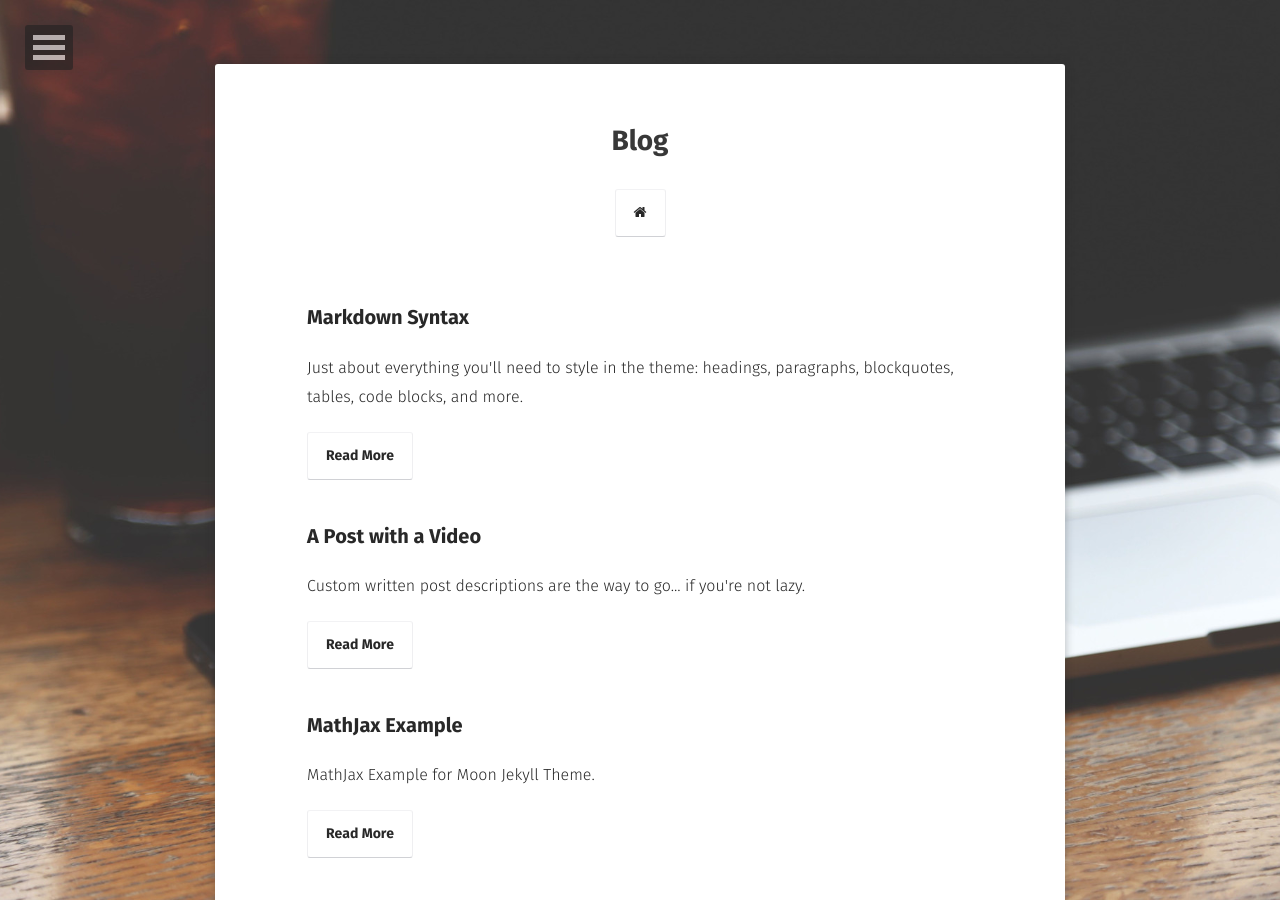
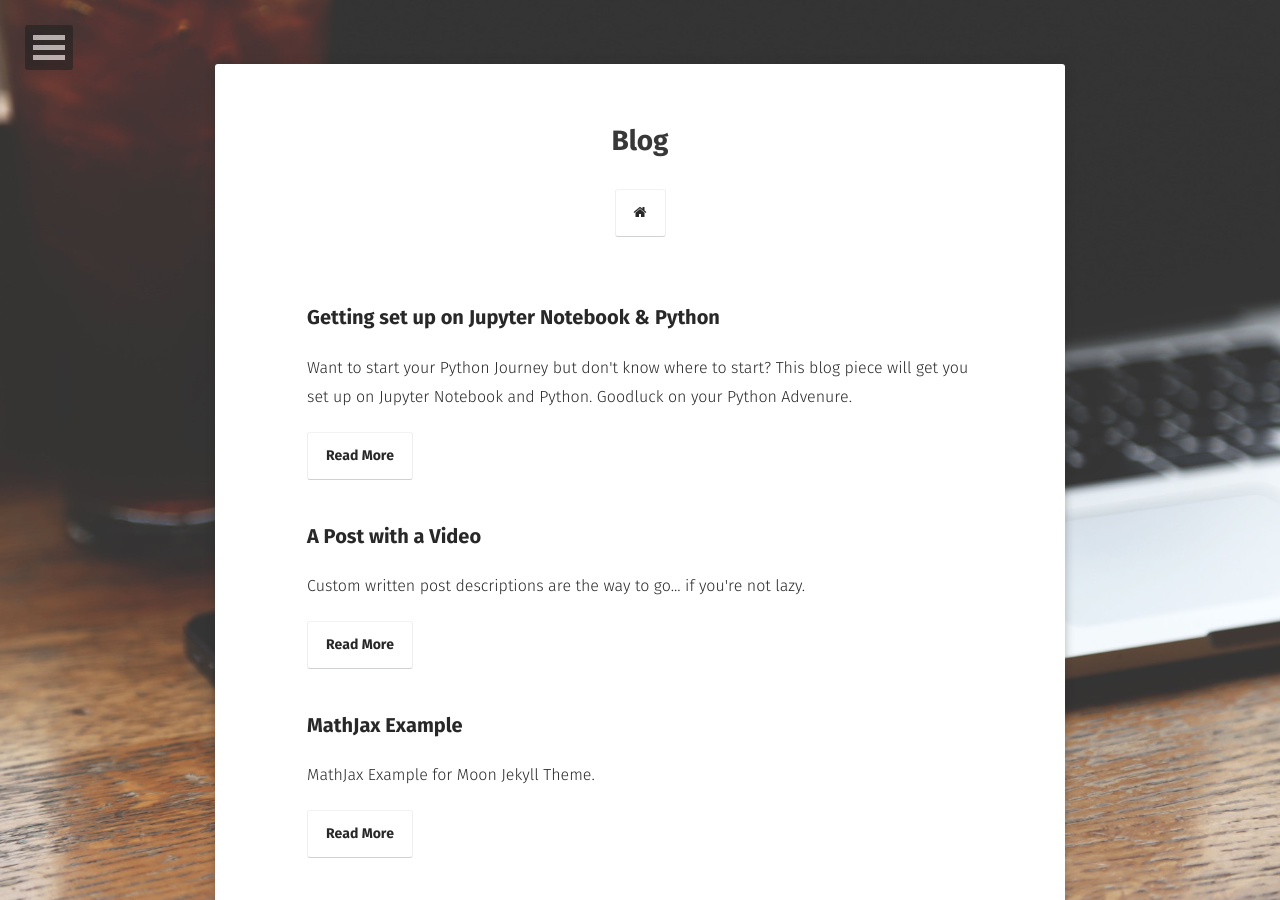
Before and after one commit to niall-anthony-mcnulty/niall-anthony-mcnulty.github.io, a Jekyll site: the page built from posts/index.md, in a window 1280 px wide and 900 px high. Built offline with Jekyll 4.4.1, drawn with Linux system fonts in a browser that asks for light colours; some web fonts are replaced; part of the change alters nothing that is shown.

Commit message:
Update 2016-03-20-markdown-syntax.md

```diff
--- a/_posts/2016-03-20-markdown-syntax.md
+++ b/_posts/2016-03-20-markdown-syntax.md
@@ -1,8 +1,8 @@
 ---
 layout: post
-title:  "Markdown Syntax"
+title:  "Getting set up on Jupyter Notebook & Python"
 date:   2016-03-15
-excerpt: "Just about everything you'll need to style in the theme: headings, paragraphs, blockquotes, tables, code blocks, and more."
+excerpt: "Want to start your Python Journey but don't know where to start? This blog piece will get you set up on Jupyter Notebook and Python. Goodluck on your Python Advenure."
 tag:
 - markdown
 - syntax
@@ -14,32 +14,21 @@ comments: true
 
 ## HTML Elements
 
-Below is just about everything you'll need to style in the theme. Check the source code to see the many embedded elements within paragraphs.
+How do I Start Writing Code?? Getting Set up on Jupyter Notebook
 
-# Heading 1
-
-## Heading 2
-
-### Heading 3
-
-#### Heading 4
-
-##### Heading 5
-
-###### Heading 6
+# Helping noobs get set up in 10 minutes so they can start their Python adventure…
 
 ### Body text
 
-Lorem ipsum dolor sit amet, test link adipiscing elit. **This is strong**. Nullam dignissim convallis est. Quisque aliquam.
+Hello everybody! I hope you are all happy and healthy. If you have found yourself reading this article, it is probably for one of two reasons.
+You want to learn how to write Python but just don’t know how to get started.
+You stumbled upon this article, and now you’re thinking to close the tab as this holds no interest over you. But slowly… I’m starting to pique your interest and you have decided, ‘why not, let’s read on. I guess I’m a coder now’.
+Funnily enough, I decided to write this article for my mum. Hi Mum. For the past month, I have been writing a ‘Beginners Guide to Python’ with new articles coming out each week. The aim is to help those wanting to start their Python journey. My mum has been following along step by step like the super fan she is. However, she mentioned she couldn’t keep up anymore without a medium to write and execute code on. So voila! This article was born to address that issue.
+This article will get us set up on Jupyter Notebook to the point where we can write and execute Python code. It is aimed at beginners and will have step by step instructions, keeping it as simple as possible and with as little technical jargon as possible. Along the way, we will use our Terminals /Cmd, so I will include a mini-tutorial on how to navigate those as well.
+For those unfamiliar with Python, it is a popular coding language with uses ranging from web applications, websites, data analytics, data visualisations, web-scraping, robotics, machine learning etc.
+Let’s crack on shall we?
 
-![Smithsonian Image](https://mmistakes.github.io/minimal-mistakes/images/3953273590_704e3899d5_m.jpg)
-{: .image-right}
-
-*This is emphasized*. Donec faucibus. Nunc iaculis suscipit dui. 53 = 125. Water is H2O. Nam sit amet sem. Aliquam libero nisi, imperdiet at, tincidunt nec, gravida vehicula, nisl. The New York Times (That’s a citation). Underline.Maecenas ornare tortor. Donec sed tellus eget sapien fringilla nonummy. Mauris a ante. Suspendisse quam sem, consequat at, commodo vitae, feugiat in, nunc. Morbi imperdiet augue quis tellus.
-
-HTML and CSS are our tools. Mauris a ante. Suspendisse quam sem, consequat at, commodo vitae, feugiat in, nunc. Morbi imperdiet augue quis tellus. Praesent mattis, massa quis luctus fermentum, turpis mi volutpat justo, eu volutpat enim diam eget metus.
-
-### Blockquotes
+<iframe src="https://giphy.com/embed/3orieRSPKRODbLKBPO" width="480" height="366" frameBorder="0" class="giphy-embed" allowFullScreen></iframe><p><a href="https://giphy.com/gifs/season-5-the-simpsons-5x3-3orieRSPKRODbLKBPO">via GIPHY</a></p>
 
 > Lorem ipsum dolor sit amet, test link adipiscing elit. Nullam dignissim convallis est. Quisque aliquam.
 
```
